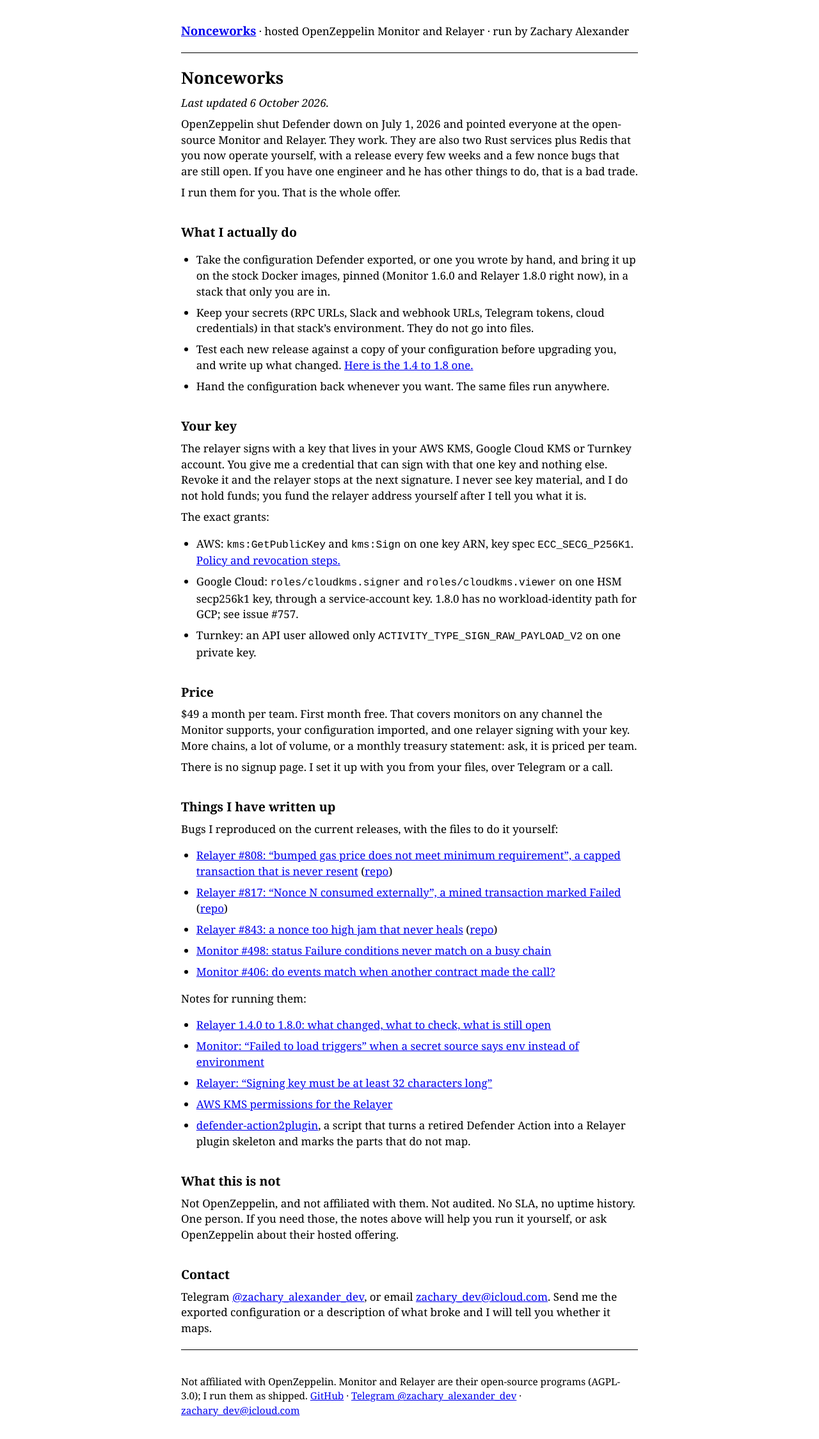
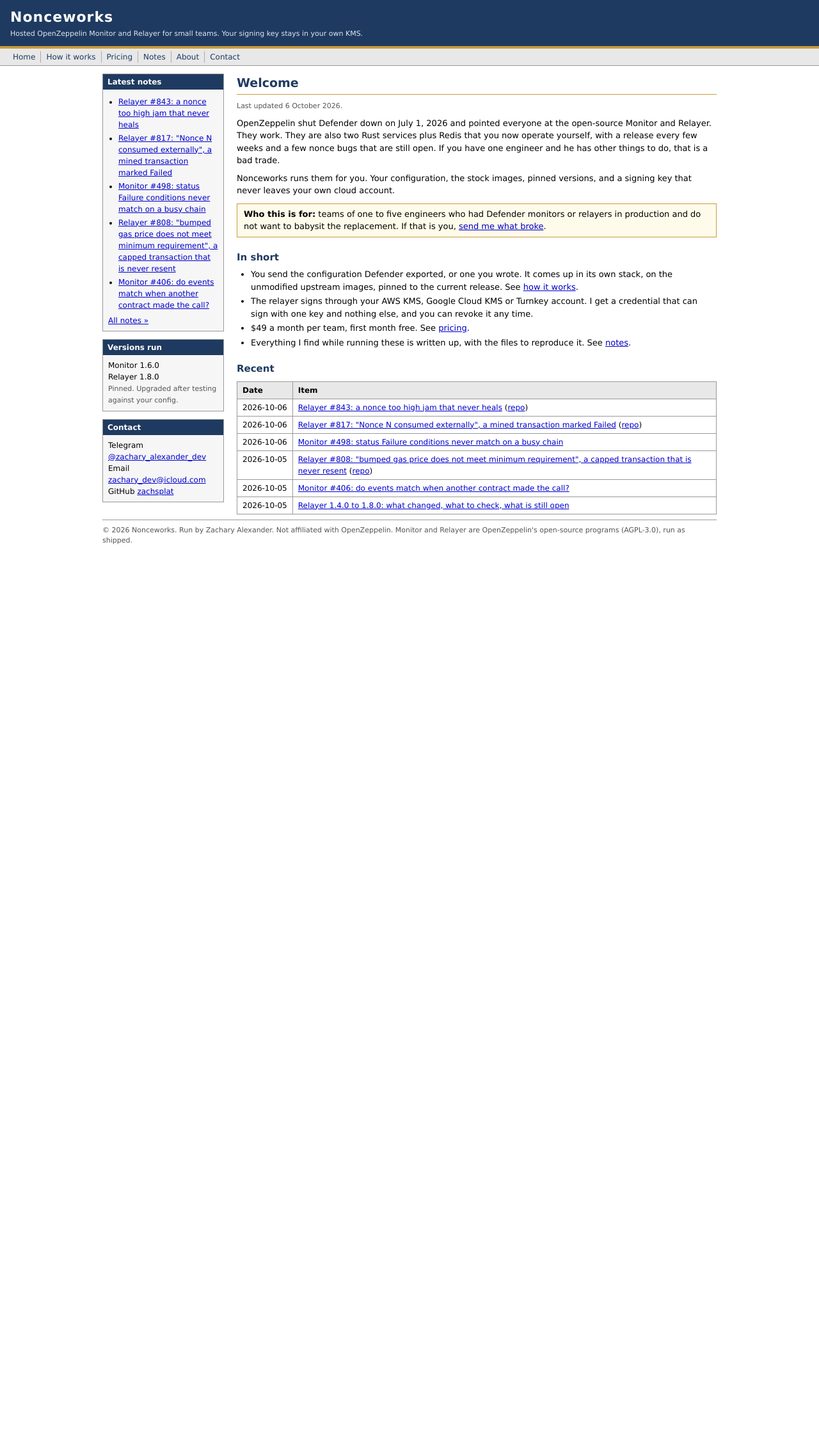
Before and after one commit to zachsplat/zachsplat.github.io, a Jekyll site: the page built from index.md, in a window 1280 px wide. Shown: the whole page at 64% size. Built offline with Jekyll 4.4.1, drawn with Linux system fonts in a browser that asks for light colours; after the commit the page ends 900 px from its top, so only the background shows below that.

Commit message:
Site: classic multi-page layout (header band, nav, sidebar), six pages

```diff
--- /dev/null
+++ b/_data/notes.yml
@@ -0,0 +1,39 @@
+- title: "Relayer #843: a nonce too high jam that never heals"
+  url: /posts/relayer-nonce-too-high-jam-843.html
+  date: 2026-10-06
+  kind: repro
+  repo: https://github.com/zachsplat/relayer-843-repro
+- title: "Relayer #817: \"Nonce N consumed externally\", a mined transaction marked Failed"
+  url: /posts/relayer-nonce-consumed-externally-817.html
+  date: 2026-10-06
+  kind: repro
+  repo: https://github.com/zachsplat/relayer-817-repro
+- title: "Monitor #498: status Failure conditions never match on a busy chain"
+  url: /posts/monitor-status-failure-never-matches-498.html
+  date: 2026-10-06
+  kind: repro
+- title: "Relayer #808: \"bumped gas price does not meet minimum requirement\", a capped transaction that is never resent"
+  url: /posts/relayer-gas-price-cap-stuck-808.html
+  date: 2026-10-05
+  kind: repro
+  repo: https://github.com/zachsplat/relayer-808-repro
+- title: "Monitor #406: do events match when another contract made the call?"
+  url: /posts/monitor-cross-contract-events-406.html
+  date: 2026-10-05
+  kind: repro
+- title: "Relayer 1.4.0 to 1.8.0: what changed, what to check, what is still open"
+  url: /posts/relayer-1-4-to-1-8-upgrade-notes.html
+  date: 2026-10-05
+  kind: note
+- title: "Monitor: \"Failed to load triggers\" when a secret source says env instead of environment"
+  url: /posts/monitor-failed-to-load-triggers.html
+  date: 2026-10-05
+  kind: note
+- title: "Relayer: \"Signing key must be at least 32 characters long\""
+  url: /posts/relayer-signing-key-32-characters.html
+  date: 2026-10-05
+  kind: note
+- title: "AWS KMS permissions for the Relayer"
+  url: /posts/relayer-aws-kms-permissions.html
+  date: 2026-10-05
+  kind: note
--- a/_layouts/default.html
+++ b/_layouts/default.html
@@ -7,11 +7,23 @@
   <link rel="stylesheet" href="{{ '/assets/site.css' | relative_url }}">
 </head>
 <body>
-  <p class="top"><b><a href="{{ '/' | relative_url }}">{{ site.brand }}</a></b> &middot; hosted OpenZeppelin Monitor and Relayer &middot; run by Zachary Alexander</p>
-  <hr>
-  {% if page.url != "/" %}<p><a href="{{ '/#notes' | relative_url }}">&larr; all notes</a></p>{% endif %}
-  {{ content }}
-  <hr>
-  <p class="foot">Not affiliated with OpenZeppelin. Monitor and Relayer are their open-source programs (AGPL-3.0); I run them as shipped. <a href="https://github.com/zachsplat">GitHub</a> &middot; <a href="https://t.me/zachary_alexander_dev">Telegram @zachary_alexander_dev</a> &middot; <a href="mailto:zachary_dev@icloud.com">zachary_dev@icloud.com</a></p>
+<div id="head">
+  <div class="site"><a href="{{ '/' | relative_url }}">{{ site.brand }}</a></div>
+  <div class="tag">Hosted OpenZeppelin Monitor and Relayer for small teams. Your signing key stays in your own KMS.</div>
+</div>
+<div id="nav">
+  <a href="{{ '/' | relative_url }}">Home</a><a href="{{ '/how-it-works.html' | relative_url }}">How it works</a><a href="{{ '/pricing.html' | relative_url }}">Pricing</a><a href="{{ '/notes.html' | relative_url }}">Notes</a><a href="{{ '/about.html' | relative_url }}">About</a><a href="{{ '/contact.html' | relative_url }}">Contact</a>
+</div>
+<div id="wrap">
+  <div id="main">
+    {{ content }}
+  </div>
+  <div id="side">
+    <div class="box"><div class="t">Latest notes</div><div class="c"><ul>{% for n in site.data.notes limit:5 %}<li><a href="{{ n.url | relative_url }}">{{ n.title }}</a></li>{% endfor %}</ul><p style="margin:6px 0 0"><a href="{{ '/notes.html' | relative_url }}">All notes &raquo;</a></p></div></div>
+    <div class="box"><div class="t">Versions run</div><div class="c">Monitor 1.6.0<br>Relayer 1.8.0<br><span class="updated">Pinned. Upgraded after testing against your config.</span></div></div>
+    <div class="box"><div class="t">Contact</div><div class="c">Telegram <a href="https://t.me/zachary_alexander_dev">@zachary_alexander_dev</a><br>Email <a href="mailto:zachary_dev@icloud.com">zachary_dev@icloud.com</a><br>GitHub <a href="https://github.com/zachsplat">zachsplat</a></div></div>
+  </div>
+  <div id="foot">&copy; 2026 {{ site.brand }}. Run by Zachary Alexander. Not affiliated with OpenZeppelin. Monitor and Relayer are OpenZeppelin's open-source programs (AGPL-3.0), run as shipped.</div>
+</div>
 </body>
 </html>
--- a/assets/site.css
+++ b/assets/site.css
@@ -1,16 +1,36 @@
-body{background:#fff;color:#000;font-family:Georgia,"Times New Roman",Times,serif;font-size:17px;line-height:1.45;max-width:42em;margin:2em auto;padding:0 1em}
-a{color:#0000ee}
-a:visited{color:#551a8b}
-h1{font-size:1.5em;margin:0 0 .2em}
-h2{font-size:1.15em;margin:1.8em 0 .4em}
-h3{font-size:1em;margin:1.4em 0 .3em}
-hr{border:0;border-top:1px solid #000;margin:1.2em 0}
-p,li{margin:.5em 0}
-ul,ol{padding-left:1.4em}
-code,pre{font-family:"Courier New",Courier,monospace;font-size:.95em}
-pre{white-space:pre-wrap;word-wrap:break-word;margin:.8em 0 .8em 1em}
-table{border-collapse:collapse;margin:.8em 0}
-td,th{border:1px solid #000;padding:.2em .5em;text-align:left;vertical-align:top}
-.top{margin-bottom:.4em}
-.top b{font-size:1.1em}
-.foot{margin-top:2.5em;font-size:.9em}
+body{margin:0;background:#ffffff;color:#000000;font-family:Verdana,Arial,Helvetica,sans-serif;font-size:13px;line-height:1.5}
+a{color:#0000cc}
+a:visited{color:#660099}
+#head{background:#1f3a60;color:#ffffff;padding:10px 16px;border-bottom:4px solid #c89b3c}
+#head .site{font-size:22px;font-weight:bold;letter-spacing:1px}
+#head .site a{color:#ffffff;text-decoration:none}
+#head .tag{font-size:11px;color:#dfe6f0;margin-top:2px}
+#nav{background:#e8e8e8;border-bottom:1px solid #999999;padding:4px 12px;font-size:12px}
+#nav a{color:#1f3a60;text-decoration:none;padding:2px 8px;border-right:1px solid #aaaaaa}
+#nav a:last-child{border-right:0}
+#nav a:hover{text-decoration:underline}
+#wrap{max-width:960px;margin:0 auto;padding:12px}
+#side{float:left;width:190px}
+#main{float:right;width:calc(100% - 210px);min-height:400px}
+.box{border:1px solid #999999;background:#f6f6f6;margin-bottom:12px}
+.box .t{background:#1f3a60;color:#ffffff;font-weight:bold;font-size:12px;padding:3px 7px}
+.box .c{padding:7px 8px;font-size:12px}
+.box ul{margin:0;padding-left:16px}
+.box li{margin:3px 0}
+h1{font-size:19px;color:#1f3a60;margin:0 0 10px;border-bottom:1px solid #c89b3c;padding-bottom:4px}
+h2{font-size:15px;color:#1f3a60;margin:20px 0 6px}
+h3{font-size:13px;margin:14px 0 4px}
+p{margin:8px 0}
+ul,ol{margin:6px 0;padding-left:22px}
+li{margin:3px 0}
+code{font-family:"Courier New",Courier,monospace;font-size:12px;background:#f0f0f0;padding:0 2px}
+pre{font-family:"Courier New",Courier,monospace;font-size:12px;background:#f4f4f4;border:1px solid #cccccc;padding:8px;overflow-x:auto}
+pre code{background:none;padding:0}
+table.grid{border-collapse:collapse;margin:8px 0;font-size:12px}
+table.grid td.d{white-space:nowrap}
+table.grid td,table.grid th{border:1px solid #999999;padding:4px 8px;text-align:left;vertical-align:top}
+table.grid th{background:#e8e8e8}
+.updated{font-size:11px;color:#555555}
+#foot{clear:both;border-top:1px solid #999999;margin-top:20px;padding:8px 0;font-size:11px;color:#555555}
+.note{border:1px solid #c89b3c;background:#fffbea;padding:6px 10px;margin:10px 0}
+@media (max-width:700px){#side{float:none;width:auto}#main{float:none;width:auto;min-height:0}#nav a{display:inline-block;margin:2px 0}}
--- a/index.md
+++ b/index.md
@@ -4,59 +4,26 @@ title: Hosted OpenZeppelin Monitor and Relayer
 description: "Nonceworks runs OpenZeppelin Monitor 1.6.0 and Relayer 1.8.0 for small teams that lost Defender. Your signing key stays in your own AWS KMS, Google Cloud KMS or Turnkey account. $49 a month, first month free."
 ---
 
-# Nonceworks
+# Welcome
 
-<p><i>Last updated 6 October 2026.</i></p>
+<p class="updated">Last updated 6 October 2026.</p>
 
 OpenZeppelin shut Defender down on July 1, 2026 and pointed everyone at the open-source Monitor and Relayer. They work. They are also two Rust services plus Redis that you now operate yourself, with a release every few weeks and a few nonce bugs that are still open. If you have one engineer and he has other things to do, that is a bad trade.
 
-I run them for you. That is the whole offer.
+Nonceworks runs them for you. Your configuration, the stock images, pinned versions, and a signing key that never leaves your own cloud account.
 
-## What I actually do
+<div class="note"><b>Who this is for:</b> teams of one to five engineers who had Defender monitors or relayers in production and do not want to babysit the replacement. If that is you, <a href="contact.html">send me what broke</a>.</div>
 
-- Take the configuration Defender exported, or one you wrote by hand, and bring it up on the stock Docker images, pinned (Monitor 1.6.0 and Relayer 1.8.0 right now), in a stack that only you are in.
-- Keep your secrets (RPC URLs, Slack and webhook URLs, Telegram tokens, cloud credentials) in that stack's environment. They do not go into files.
-- Test each new release against a copy of your configuration before upgrading you, and write up what changed. [Here is the 1.4 to 1.8 one.](posts/relayer-1-4-to-1-8-upgrade-notes.html)
-- Hand the configuration back whenever you want. The same files run anywhere.
+## In short
 
-## Your key
+- You send the configuration Defender exported, or one you wrote. It comes up in its own stack, on the unmodified upstream images, pinned to the current release. See [how it works](how-it-works.html).
+- The relayer signs through your AWS KMS, Google Cloud KMS or Turnkey account. I get a credential that can sign with one key and nothing else, and you can revoke it any time.
+- $49 a month per team, first month free. See [pricing](pricing.html).
+- Everything I find while running these is written up, with the files to reproduce it. See [notes](notes.html).
 
-The relayer signs with a key that lives in your AWS KMS, Google Cloud KMS or Turnkey account. You give me a credential that can sign with that one key and nothing else. Revoke it and the relayer stops at the next signature. I never see key material, and I do not hold funds; you fund the relayer address yourself after I tell you what it is.
+## Recent
 
-The exact grants:
-
-- AWS: `kms:GetPublicKey` and `kms:Sign` on one key ARN, key spec `ECC_SECG_P256K1`. [Policy and revocation steps.](posts/relayer-aws-kms-permissions.html)
-- Google Cloud: `roles/cloudkms.signer` and `roles/cloudkms.viewer` on one HSM secp256k1 key, through a service-account key. 1.8.0 has no workload-identity path for GCP; see issue #757.
-- Turnkey: an API user allowed only `ACTIVITY_TYPE_SIGN_RAW_PAYLOAD_V2` on one private key.
-
-## Price {#price}
-
-$49 a month per team. First month free. That covers monitors on any channel the Monitor supports, your configuration imported, and one relayer signing with your key. More chains, a lot of volume, or a monthly treasury statement: ask, it is priced per team.
-
-There is no signup page. I set it up with you from your files, over Telegram or a call.
-
-## Things I have written up {#notes}
-
-Bugs I reproduced on the current releases, with the files to do it yourself:
-
-- [Relayer #808: "bumped gas price does not meet minimum requirement", a capped transaction that is never resent](posts/relayer-gas-price-cap-stuck-808.html) ([repo](https://github.com/zachsplat/relayer-808-repro))
-- [Relayer #817: "Nonce N consumed externally", a mined transaction marked Failed](posts/relayer-nonce-consumed-externally-817.html) ([repo](https://github.com/zachsplat/relayer-817-repro))
-- [Relayer #843: a nonce too high jam that never heals](posts/relayer-nonce-too-high-jam-843.html) ([repo](https://github.com/zachsplat/relayer-843-repro))
-- [Monitor #498: status Failure conditions never match on a busy chain](posts/monitor-status-failure-never-matches-498.html)
-- [Monitor #406: do events match when another contract made the call?](posts/monitor-cross-contract-events-406.html)
-
-Notes for running them:
-
-- [Relayer 1.4.0 to 1.8.0: what changed, what to check, what is still open](posts/relayer-1-4-to-1-8-upgrade-notes.html)
-- [Monitor: "Failed to load triggers" when a secret source says env instead of environment](posts/monitor-failed-to-load-triggers.html)
-- [Relayer: "Signing key must be at least 32 characters long"](posts/relayer-signing-key-32-characters.html)
-- [AWS KMS permissions for the Relayer](posts/relayer-aws-kms-permissions.html)
-- [defender-action2plugin](https://github.com/zachsplat/defender-action2plugin), a script that turns a retired Defender Action into a Relayer plugin skeleton and marks the parts that do not map.
-
-## What this is not
-
-Not OpenZeppelin, and not affiliated with them. Not audited. No SLA, no uptime history. One person. If you need those, the notes above will help you run it yourself, or ask OpenZeppelin about their hosted offering.
-
-## Contact {#contact}
-
-Telegram [@zachary_alexander_dev](https://t.me/zachary_alexander_dev), or email [zachary_dev@icloud.com](mailto:zachary_dev@icloud.com). Send me the exported configuration or a description of what broke and I will tell you whether it maps.
+<table class="grid">
+<tr><th>Date</th><th>Item</th></tr>
+{% for n in site.data.notes limit:6 %}<tr><td class="d">{{ n.date }}</td><td><a href="{{ n.url | relative_url }}">{{ n.title }}</a>{% if n.repo %} (<a href="{{ n.repo }}">repo</a>){% endif %}</td></tr>
+{% endfor %}</table>
```
Also changed, not shown: about.md (added, +20 -0 lines), contact.md (added, +15 -0 lines), how-it-works.md (added, +36 -0 lines), notes.md (added, +27 -0 lines), pricing.md (added, +19 -0 lines).
